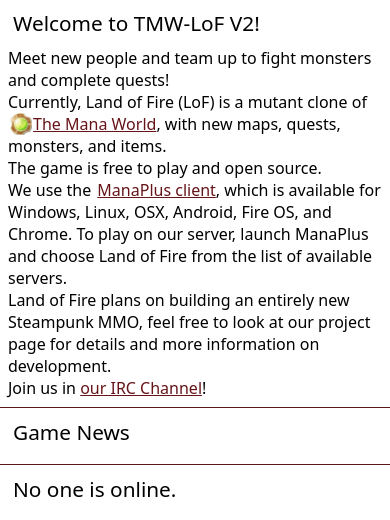
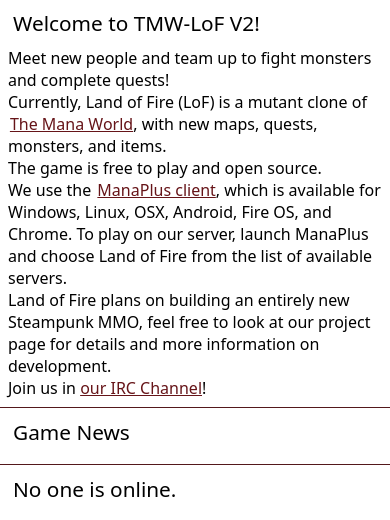
Before and after one commit to landoffire/website-flask-2015, a Flask app: template templates/index.html in a window 390 px wide. Shown: the part 188-708 px from the top of the page. Run offline with Flask 2, Linux system fonts and the light colour scheme; the template is opened without the code that fills it, so the values that code supplies are empty.

Commit message:
Fix broken copypasta from 8470cdf

```diff
--- a/static/style.css
+++ b/static/style.css
@@ -205,7 +205,7 @@ footer {
         border-width: 0;
     }
 
-    main a[href*="manaplus.org"], main a[href*="manaplus.org"] {
+    main a[href*="manaplus.org"], main a[href*="themanaworld.org"] {
         padding-left: 0;
         background: none;
     }
```
